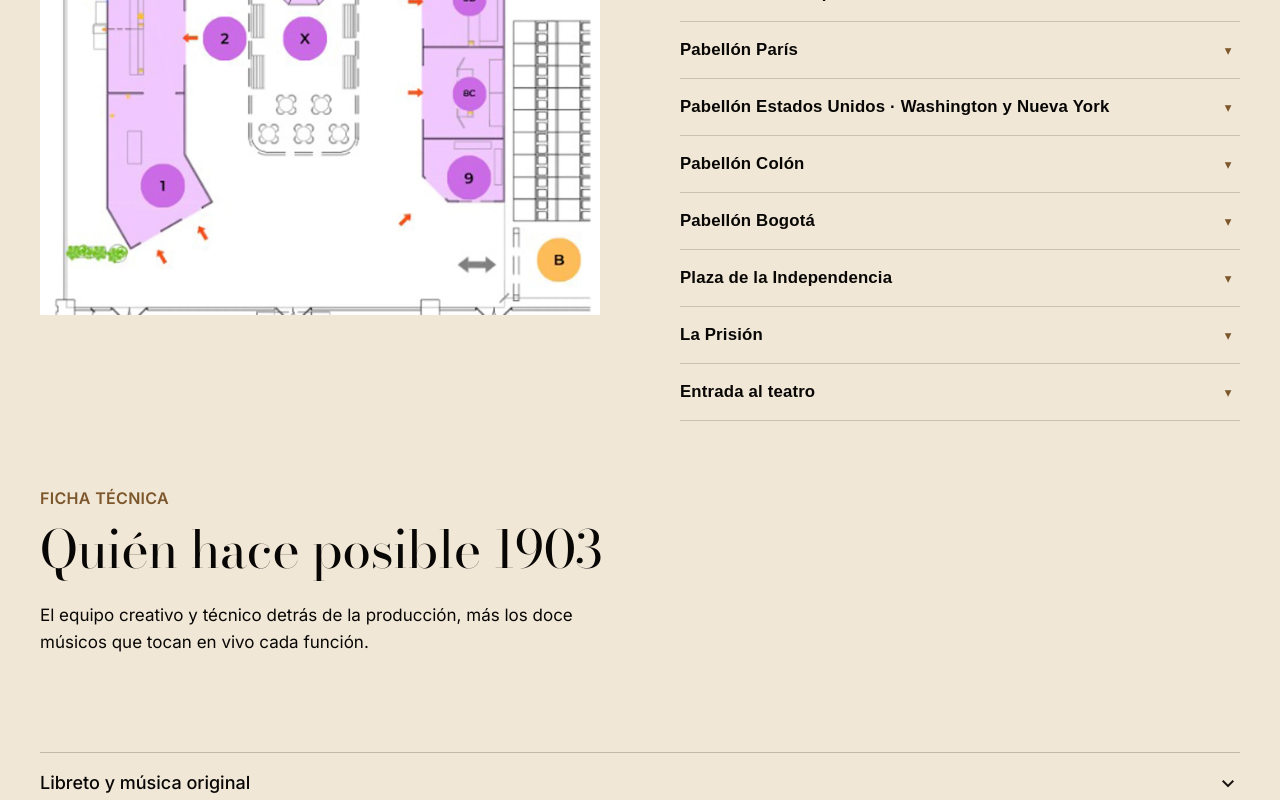
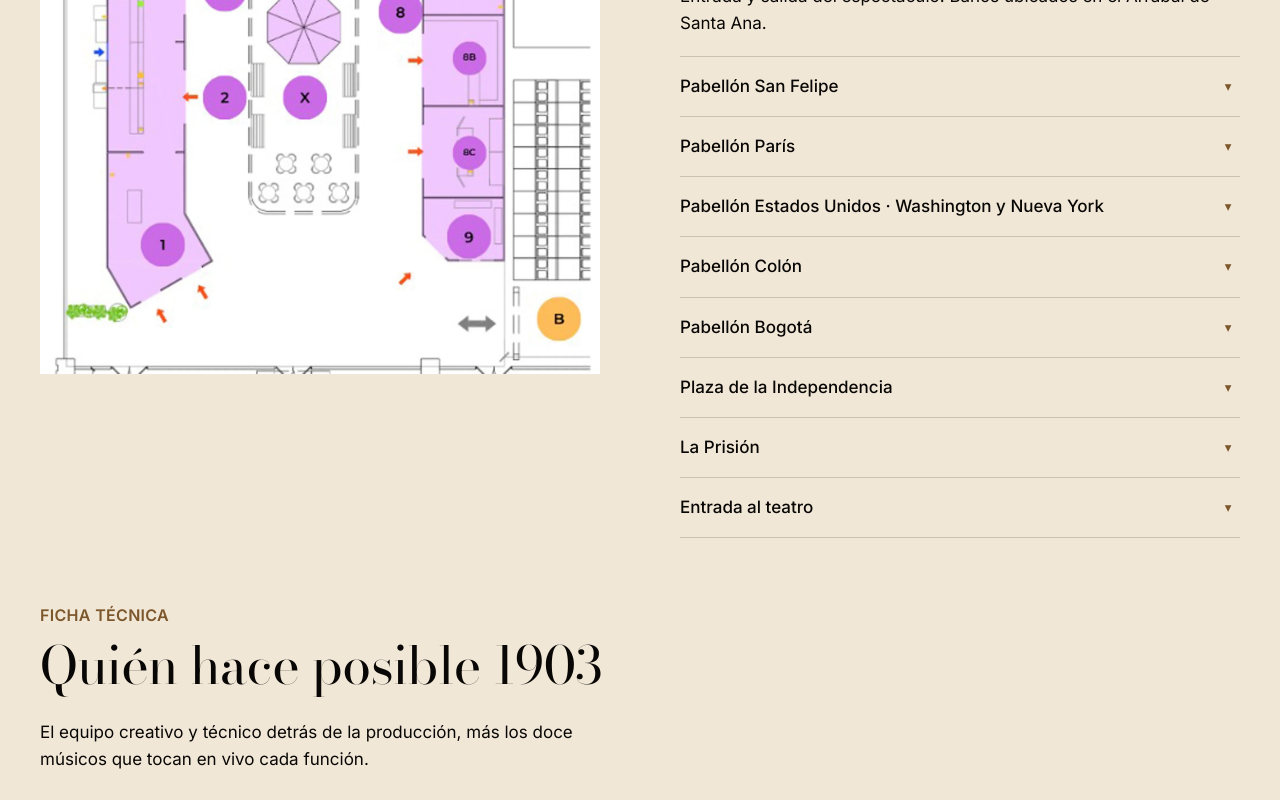
Before and after one commit to afonseca2501/1903-musical-landing, a Next.js app in the folder 1903-el-musical-inmersivo-copy-nextjs/: page / in a window 1280 px wide. Shown: the part 5820-6620 px from the top of the page. Built offline with nearby package versions, Linux system fonts and the light colour scheme.

Commit message:
style: unify typography sizes across map guide and technical sheet sections

```diff
--- a/1903-el-musical-inmersivo-copy-nextjs/components/home/map-guide-accordion.module.css
+++ b/1903-el-musical-inmersivo-copy-nextjs/components/home/map-guide-accordion.module.css
@@ -19,7 +19,7 @@
   margin: 0;
   border: 0;
   background: transparent;
-  color: var(--scheme-heading, #fff);
+  color: var(--scheme-heading);
   text-align: left;
   cursor: pointer;
 }
@@ -31,10 +31,14 @@
 
 .title {
   margin: 0;
-  font-size: clamp(0.95rem, 1.6vw, 1.05rem);
-  font-weight: 600;
-  line-height: 1.35;
-  letter-spacing: 0.01em;
+  color: var(--scheme-heading);
+  font-family: var(--font-family-body);
+  font-size: var(--text-regular-size);
+  font-weight: var(--text-weight-strong);
+  letter-spacing: var(--text-letter-spacing);
+  line-height: var(--text-regular-line-height);
+  text-transform: var(--text-transform);
+  overflow-wrap: anywhere;
 }
 
 .chevron {
@@ -64,6 +68,7 @@
 
 .panelInner {
   overflow: hidden;
+  min-height: 0;
 }
 
 .panelContent {
@@ -75,9 +80,15 @@
 
 .lead {
   margin: 0;
-  color: var(--scheme-text, rgba(255, 255, 255, 0.88));
-  font-size: 0.95rem;
-  line-height: 1.55;
+  color: var(--scheme-text);
+  font-family: var(--font-family-body);
+  font-size: var(--text-regular-size);
+  font-weight: var(--text-weight);
+  letter-spacing: var(--text-letter-spacing);
+  line-height: var(--text-regular-line-height);
+  text-transform: var(--text-transform);
+  overflow-wrap: anywhere;
+  text-wrap: pretty;
 }
 
 .block {
@@ -89,14 +100,24 @@
 .blockLabel {
   margin: 0;
   color: var(--scheme-accent, #c09665);
-  font-size: 0.75rem;
-  letter-spacing: 0.06em;
+  font-family: var(--tagline-font, var(--font-family-body));
+  font-size: var(--text-small-size);
+  font-weight: var(--tagline-weight, var(--text-weight-strong));
+  letter-spacing: var(--tagline-letter-spacing, 0.06em);
+  line-height: var(--tagline-line-height, 1.2);
   text-transform: uppercase;
 }
 
 .blockText {
   margin: 0;
-  color: color-mix(in srgb, var(--scheme-text, #fff) 82%, transparent);
-  font-size: 0.9rem;
-  line-height: 1.55;
+  color: var(--scheme-text);
+  font-family: var(--font-family-body);
+  font-size: var(--text-regular-size);
+  font-weight: var(--text-weight);
+  letter-spacing: var(--text-letter-spacing);
+  line-height: var(--text-regular-line-height);
+  text-transform: var(--text-transform);
+  white-space: break-spaces;
+  overflow-wrap: anywhere;
+  text-wrap: pretty;
 }
--- a/1903-el-musical-inmersivo-copy-nextjs/components/relume/faq-item-accordion.tsx
+++ b/1903-el-musical-inmersivo-copy-nextjs/components/relume/faq-item-accordion.tsx
@@ -51,13 +51,13 @@ export function FaqItemAccordion(props: FaqItemAccordionProps) {
             <Text
               textContent={faqQuestion}
               textWeight={"Strong"}
-              textSize={"Medium"}
+              textSize={"Regular"}
             />
           </> : <>
             <Text
               textContent={faqQuestion}
               textWeight={"Strong"}
-              textSize={"Medium"}
+              textSize={"Regular"}
             />
             <div
               className="faq-icon-toggle"
```
